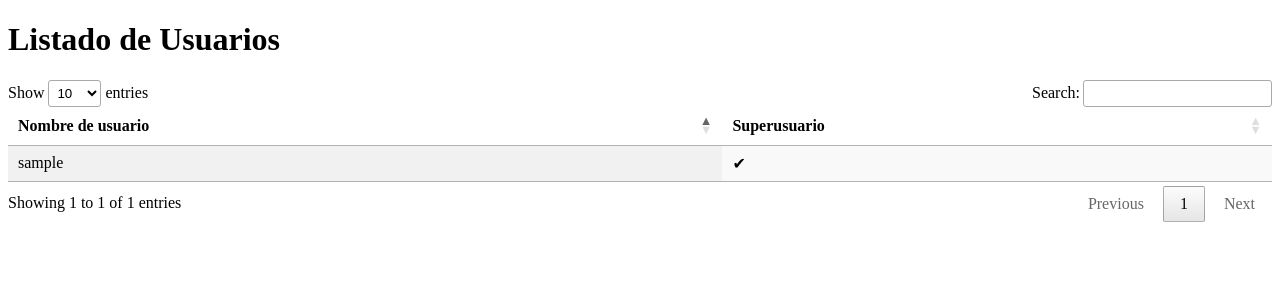
After one commit to Alandios182/mysite1, a Django app: page /user_list/ in a window 1280 px wide. The commit adds this page. Shown: the top 300 px of the page. Run offline with Django 4.2, Linux system fonts and the light colour scheme; the visitor is signed in with stand-in values (Sample User, id 1); data comes from the database, SQL or seed files in the repository; some libraries are stand-ins or nearby versions.

Commit message:
Listado de usuarios

```diff
--- a/mysite/urls.py
+++ b/mysite/urls.py
@@ -30,5 +30,7 @@ urlpatterns = [
     path("login/", polls_views.login_request, name="login"),
     path("logout/", polls_views.logout_request, name= "logout"),
     path('edit_profile/', polls_views.edit_profile, name='edit_profile'),
+    path('user_list/', polls_views.user_list, name='user_list'),
+
 
 ]
--- a/polls/forms.py
+++ b/polls/forms.py
@@ -51,15 +51,12 @@ class QuestionForm(forms.ModelForm):
         model = Question
         fields = ['question_text']  # Añade otros campos si es necesario
 
-<<<<<<< HEAD
-=======
 
 class QuestionForm(forms.ModelForm):
     class Meta:
         model = Question
         fields = ['question_text']  # Añade otros campos si es necesario
 
->>>>>>> 2c6ec55 (probando)
 class ChoiceForm(forms.ModelForm):
     class Meta:
         model = Choice
--- a/polls/templates/polls/index.html
+++ b/polls/templates/polls/index.html
@@ -17,10 +17,13 @@
           <a class="nav-link" href="/logout">Logout</a>
         </li>
         <li class="nav-item">
-          <a href="{% url 'polls:edit_profile'  %}">Editar perfil</a>
+          <a class="nav-link" href="/edit_profile">Editar perfil</a>
         </li>
         <li class="nav-item">
           <a class="nav-link" href="#">Welcome {{user.username}}</a>
+        </li>
+        <li class="nav-item">
+          <a class="nav-link" href="{% url 'user_list' %}">Listado de Usuarios</a>
         </li>
         {% else %}
 
--- /dev/null
+++ b/polls/templates/polls/user_list.html
@@ -0,0 +1,41 @@
+<!DOCTYPE html>
+
+
+<html>
+<head>
+    <meta charset="utf-8">
+    <title>Listado de Usuarios</title>
+    <!-- Agrega las bibliotecas CSS y JS necesarias para DataTables -->
+    <link rel="stylesheet" type="text/css" href="https://cdn.datatables.net/1.13.6/css/jquery.dataTables.min.css"/>
+
+</head>
+<body>
+    <h1>Listado de Usuarios</h1>
+    <table id="user-table" class="display" style="width:100%">
+        <thead>
+            <tr>
+                <th>Nombre de usuario</th>
+                <th>Superusuario</th>
+            </tr>
+        </thead>
+        <tbody></tbody>
+    </table>
+
+    <script type="text/javascript" src="https://code.jquery.com/jquery-3.7.0.js"></script>
+    <script type="text/javascript" src="https://cdn.datatables.net/1.13.6/js/jquery.dataTables.min.js"></script>
+    <script>
+        $(document).ready(function() {
+            $('#user-table').DataTable({
+                ajax: "{% url 'user_list' %}",  // Utiliza comillas dobles o escapa las comillas simples
+                processing: true,
+                serverSide: true,
+                // columns: [
+                //     { data: 'username' },
+                //     { data: 'is_superuser' },
+                // ]
+            });
+        });
+    </script>
+
+</body>
+</html>
--- a/polls/urls.py
+++ b/polls/urls.py
@@ -20,9 +20,6 @@ urlpatterns = [
     path("logout/", views.logout_request, name= "logout"),
     path('edit_question_and_choices/<int:question_id>/', views.edit_question_and_choices, name='edit_question_and_choices'),
     path('edit_profile/', views.edit_profile, name='edit_profile'),
-<<<<<<< HEAD
+    path('edit_question_and_choices/<int:question_id>/', views.edit_question_and_choices, name='edit_question_and_choices'),
+    path('user_list/', views.user_list, name='user_list')
 ]
-=======
-    path('edit_question_and_choices/<int:question_id>/', views.edit_question_and_choices, name='edit_question_and_choices'),
-    ]
->>>>>>> 2c6ec55 (probando)
--- a/polls/views.py
+++ b/polls/views.py
@@ -33,6 +33,8 @@ from django.urls import reverse_lazy
 from django.contrib.auth.decorators import user_passes_test
 from django.contrib.auth.decorators import login_required
 from django.shortcuts import render, redirect
+from django.http import JsonResponse
+from django.contrib.auth.models import User
 
 from django.contrib.auth.decorators import user_passes_test
 def is_superuser(user):
@@ -292,3 +294,27 @@ def edit_question_and_choices(request, question_id):
         'question_form': question_form,
         'choice_formset': choice_formset,
     })
+
+@login_required
+def user_list(request):
+    if request.headers.get('X-Requested-With') == 'XMLHttpRequest':
+        users = User.objects.all()
+        data = []
+        for user in users:
+            access = '✔' if user.is_superuser else '❌'  # Usar '✔' para palomita y '❌' para 'X'
+            data.append([
+                user.username,
+                access,
+            ])
+
+        response_data = {
+            "draw": 1,  # Puedes ajustar este número según tus necesidades
+            "recordsTotal": len(data),
+            "recordsFiltered": len(data),
+            "data": data,
+        }
+
+        return JsonResponse(response_data, safe=False)
+    else:
+        print("No es una solicitud AJAX")
+        return render(request, 'polls/user_list.html')
```
Also changed, not shown: polls/migrations/0001_initial.py, polls/migrations/0002_choice_suspended.py (deleted), polls/migrations/0006_choice_suspended.py (deleted).
